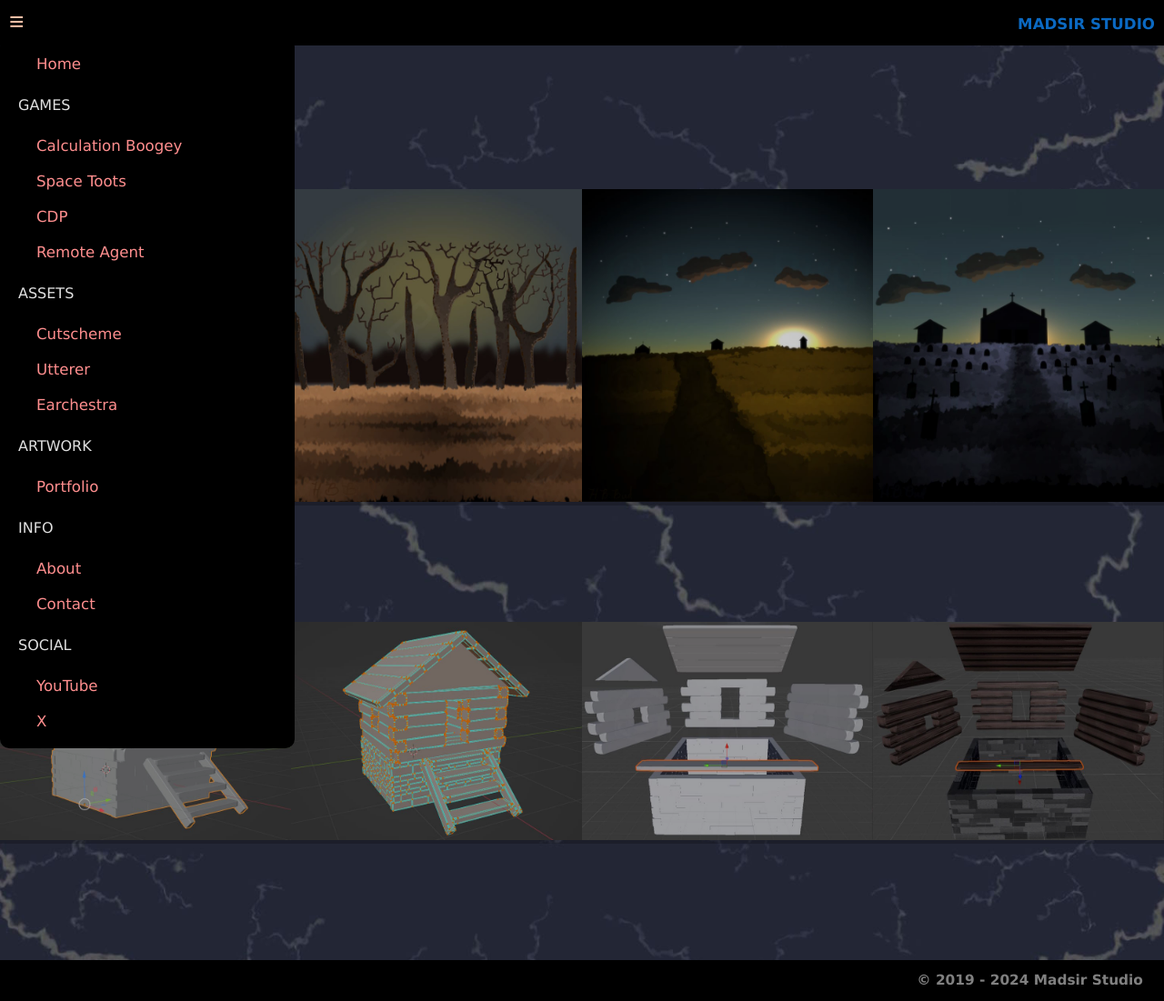
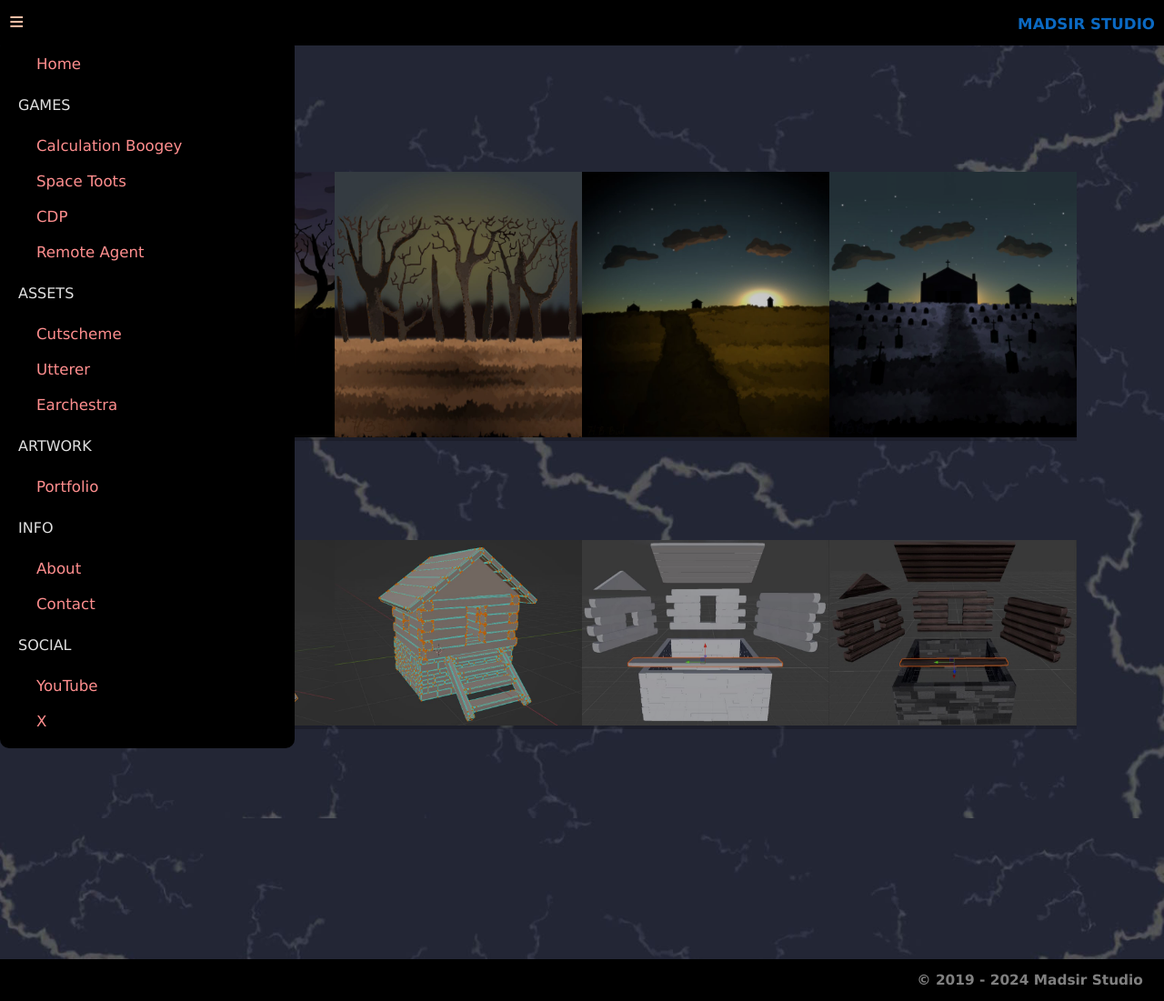
Before and after one commit to Madsir/madsirstudio.github.io, a Jekyll site: the page built from portfolio/index.html, in a window 1280 px wide and 1101 px high. Shown: the whole window at 91% size. Built offline with Jekyll 4.4.1, drawn with Linux system fonts in a browser that asks for light colours.

Commit message:
Update index.html

```diff
--- a/portfolio/index.html
+++ b/portfolio/index.html
@@ -8,8 +8,8 @@ description: "RADNESS & MADNESS"
 <head>
 <style>
 .main {
-  margin-left: 7.5%%;
-  margin-right:7.5%%;
+  margin-left: 7.5%;
+  margin-right:7.5%;
   height: 100%;
 }
 .container
```
